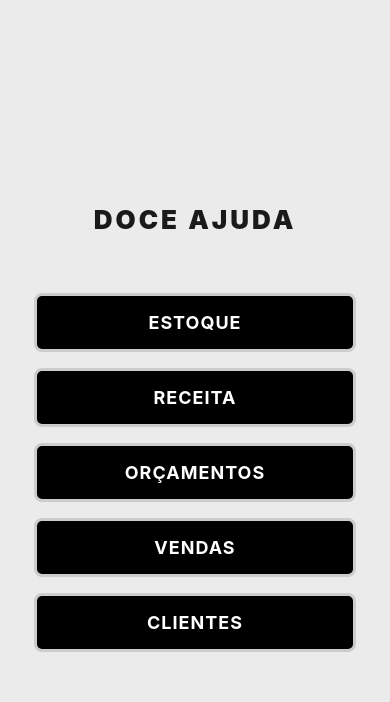
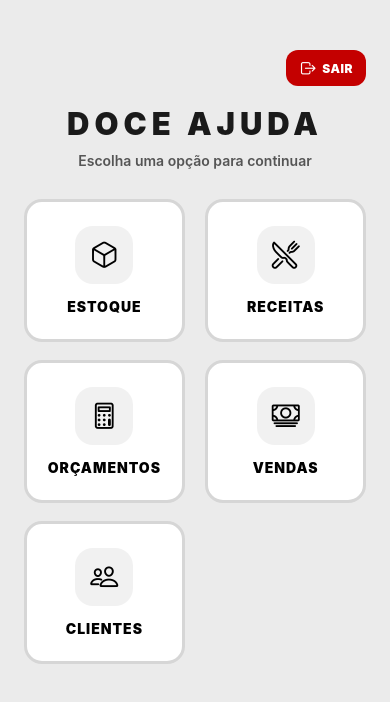
Before and after one commit to HiagoLMFerreira/DoceAjuda, a React Native app: screen /Menu in a window 390 px wide. Shown: the top 702 px of the page. Built offline with nearby package versions, Linux system fonts and the light colour scheme; no server answers.

Commit message:
adiciona logout e melhora menu principal

```diff
--- a/src/screens/LoginScreen.tsx
+++ b/src/screens/LoginScreen.tsx
@@ -22,21 +22,24 @@ type Props = {
 export default function LoginScreen({ navigation }: Props) {
   const [email, setEmail] = useState('');
   const [senha, setSenha] = useState('');
-  const { login, error } = useAuth();
+  const { login } = useAuth();
 
   const handleLogin = async () => {
     if (!email.trim() || !senha.trim()) {
-      Alert.alert('Atenção', 'Preencha todos os campos.');
+      Alert.alert('Atenção', 'Informe o login e a senha para continuar.');
       return;
     }
+
     try {
       await login(email.trim(), senha);
       navigation.replace('Menu');
     } catch (err: any) {
-      Alert.alert('Erro', error || 'Credenciais inválidas.');
+      Alert.alert(
+        'Erro no login',
+        'Login ou senha inválidos. Verifique os dados e tente novamente.'
+      );
     }
   };
-
   return (
     <KeyboardAvoidingView
       style={styles.container}
--- a/src/screens/MenuScreen.tsx
+++ b/src/screens/MenuScreen.tsx
@@ -1,35 +1,65 @@
 import React from 'react';
-import { View, Text, TouchableOpacity, StyleSheet } from 'react-native';
+import { View, Text, TouchableOpacity, StyleSheet, Alert } from 'react-native';
 import { StackNavigationProp } from '@react-navigation/stack';
+import { Ionicons } from '@expo/vector-icons';
 import { RootStackParamList } from '../types';
+import { useAuth } from '../contexts/useAuth';
 
 type Props = { navigation: StackNavigationProp<RootStackParamList, 'Menu'> };
 
+type MenuItem = {
+  titulo: string;
+  rota: keyof RootStackParamList;
+  icone: keyof typeof Ionicons.glyphMap;
+};
+
 export default function MenuScreen({ navigation }: Props) {
+  const { logout } = useAuth();
+
+  const handleLogout = async () => {
+    try {
+      await logout();
+      navigation.replace('Login');
+    } catch (err) {
+      Alert.alert('Erro', 'Não foi possível sair da conta. Tente novamente.');
+    }
+  };
+
+  const menuItems: MenuItem[] = [
+    { titulo: 'ESTOQUE', rota: 'Estoque', icone: 'cube-outline' },
+    { titulo: 'RECEITAS', rota: 'Receitas', icone: 'restaurant-outline' },
+    { titulo: 'ORÇAMENTOS', rota: 'Orcamentos', icone: 'calculator-outline' },
+    { titulo: 'VENDAS', rota: 'Vendas', icone: 'cash-outline' },
+    { titulo: 'CLIENTES', rota: 'Clientes', icone: 'people-outline' },
+  ];
+
   return (
     <View style={styles.container}>
-      {/* Header padronizado */}
+      <TouchableOpacity style={styles.logoutButton} onPress={handleLogout} activeOpacity={0.8}>
+        <Ionicons name="log-out-outline" size={18} color="#fff" />
+        <Text style={styles.logoutText}>SAIR</Text>
+      </TouchableOpacity>
+
       <View style={styles.header}>
         <Text style={styles.headerTitle}>DOCE AJUDA</Text>
+        <Text style={styles.headerSubtitle}>Escolha uma opção para continuar</Text>
       </View>
 
-      {/* Lista de opções */}
-      <View style={styles.menuList}>
-        <TouchableOpacity style={styles.menuItem} onPress={() => navigation.navigate('Estoque')}>
-          <Text style={styles.menuText}>ESTOQUE</Text>
-        </TouchableOpacity>
-        <TouchableOpacity style={styles.menuItem} onPress={() => navigation.navigate('Receitas')}>
-          <Text style={styles.menuText}>RECEITA</Text>
-        </TouchableOpacity>
-        <TouchableOpacity style={styles.menuItem} onPress={() => navigation.navigate('Orcamentos')}>
-          <Text style={styles.menuText}>ORÇAMENTOS</Text>
-        </TouchableOpacity>
-        <TouchableOpacity style={styles.menuItem} onPress={() => navigation.navigate('Vendas')}>
-          <Text style={styles.menuText}>VENDAS</Text>
-        </TouchableOpacity>
-        <TouchableOpacity style={styles.menuItem} onPress={() => navigation.navigate('Clientes')}>
-          <Text style={styles.menuText}>CLIENTES</Text>
-        </TouchableOpacity>
+      <View style={styles.grid}>
+        {menuItems.map((item) => (
+          <TouchableOpacity
+            key={item.titulo}
+            style={styles.card}
+            onPress={() => navigation.navigate(item.rota as any)}
+            activeOpacity={0.85}
+          >
+            <View style={styles.iconBox}>
+              <Ionicons name={item.icone} size={30} color="#000" />
+            </View>
+
+            <Text style={styles.cardText}>{item.titulo}</Text>
+          </TouchableOpacity>
+        ))}
       </View>
     </View>
   );
@@ -39,41 +69,88 @@ const styles = StyleSheet.create({
   container: {
     flex: 1,
     backgroundColor: '#ebebeb',
-    justifyContent: 'center',
     paddingHorizontal: 24,
+    paddingTop: 55,
   },
+
+  logoutButton: {
+    position: 'absolute',
+    top: 50,
+    right: 24,
+    backgroundColor: '#c40000',
+    paddingVertical: 8,
+    paddingHorizontal: 13,
+    borderRadius: 12,
+    flexDirection: 'row',
+    alignItems: 'center',
+    gap: 5,
+    zIndex: 10,
+  },
+
+  logoutText: {
+    color: '#fff',
+    fontSize: 12,
+    fontWeight: '900',
+    letterSpacing: 0.5,
+  },
+
   header: {
-    backgroundColor: 'transparent',
-    borderRadius: 12,
-    padding: 20,
+    alignItems: 'center',
+    marginTop: 50,
     marginBottom: 30,
-    alignItems: 'center',
-    marginHorizontal: 10,
   },
+
   headerTitle: {
-    fontSize: 26,
+    fontSize: 31,
     fontWeight: '900',
     color: '#1a1a1a',
-    letterSpacing: 3,
+    letterSpacing: 5,
     textAlign: 'center',
   },
-  menuList: {
-    marginHorizontal: 10,
+
+  headerSubtitle: {
+    fontSize: 14,
+    color: '#555',
+    fontWeight: '600',
+    marginTop: 10,
+    textAlign: 'center',
   },
-  menuItem: {
-    backgroundColor: '#000',
-    borderRadius: 8,
-    paddingVertical: 16,
-    paddingHorizontal: 20,
-    marginVertical: 8,
+
+  grid: {
+    flexDirection: 'row',
+    flexWrap: 'wrap',
+    justifyContent: 'space-between',
+  },
+
+  card: {
+    width: '47%',
+    backgroundColor: '#fff',
+    borderRadius: 18,
+    paddingVertical: 24,
+    paddingHorizontal: 12,
+    marginBottom: 18,
     alignItems: 'center',
+    justifyContent: 'center',
     borderWidth: 3,
-    borderColor: '#ccc',
+    borderColor: '#d6d6d6',
+    minHeight: 130,
   },
-  menuText: {
-    fontSize: 18,
-    fontWeight: '700',
-    color: '#fff',
+
+  iconBox: {
+    width: 58,
+    height: 58,
+    borderRadius: 18,
+    backgroundColor: '#f1f1f1',
+    alignItems: 'center',
+    justifyContent: 'center',
+    marginBottom: 14,
+  },
+
+  cardText: {
+    color: '#000',
+    fontSize: 14,
+    fontWeight: '900',
     letterSpacing: 1,
+    textAlign: 'center',
   },
 });
```
